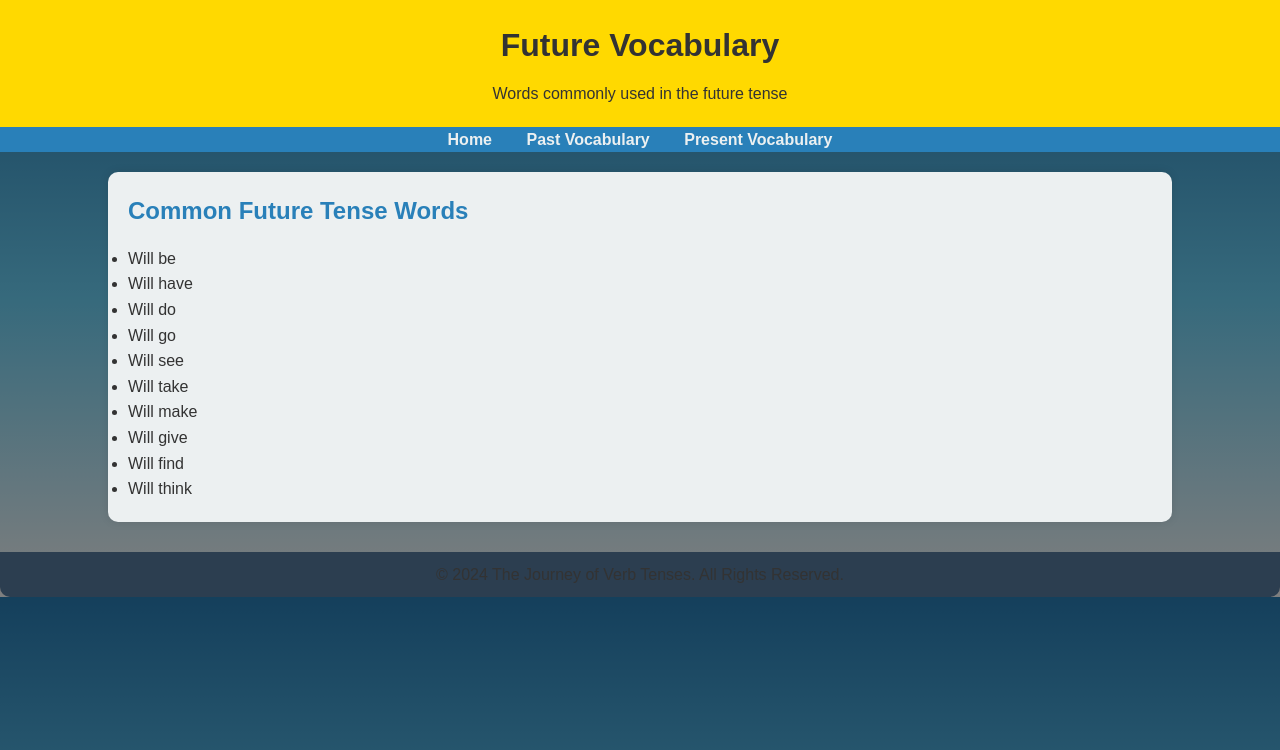
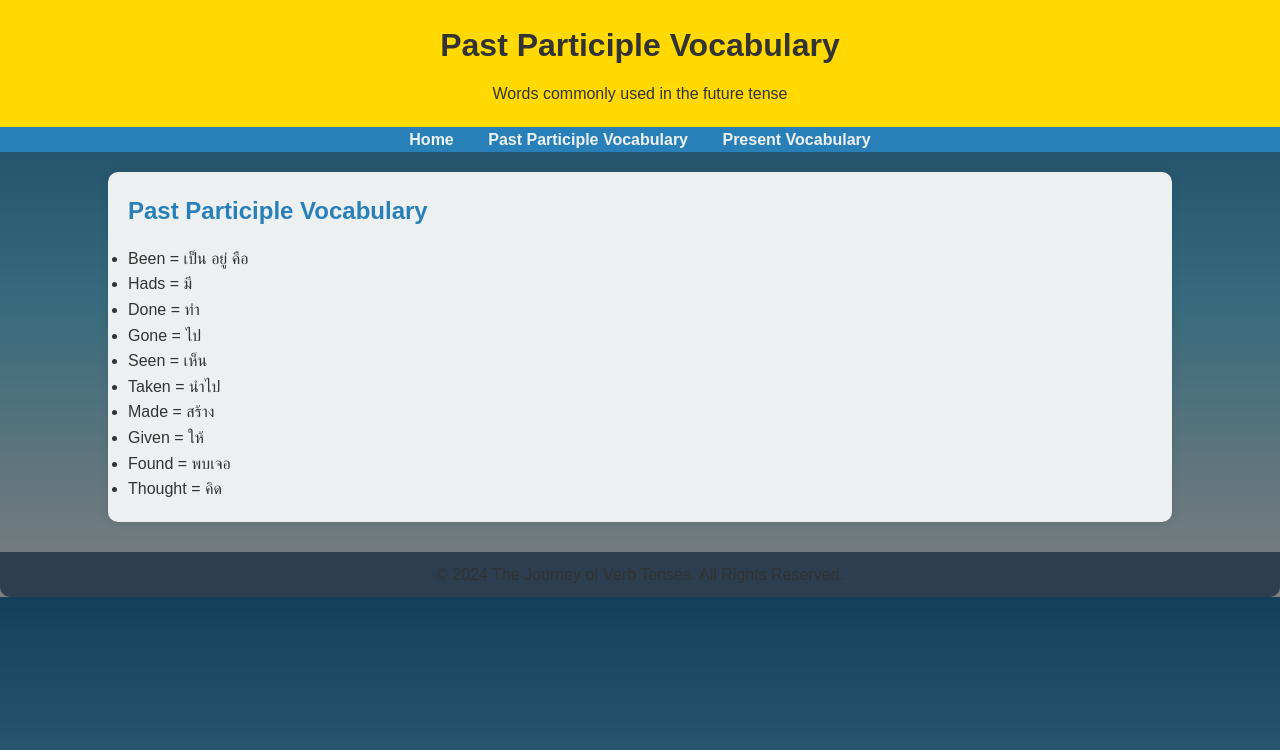
Before and after one commit to 10wanchana/10wanchana.github.io, a plain HTML site: page future-vocabulary.html in a window 1280 px wide. Drawn offline with Linux system fonts and the light colour scheme.

Commit message:
Update future-vocabulary.html

```diff
--- a/future-vocabulary.html
+++ b/future-vocabulary.html
@@ -3,37 +3,37 @@
 <head>
     <meta charset="UTF-8">
     <meta name="viewport" content="width=device-width, initial-scale=1.0">
-    <title>Future Vocabulary</title>
+    <title>Past Participle Vocabulary</title>
     <link rel="stylesheet" href="styles.css">
 </head>
 <body>
     <header>
         <div class="header-container">
-            <h1>Future Vocabulary</h1>
+            <h1>Past Participle Vocabulary</h1>
             <p>Words commonly used in the future tense</p>
         </div>
         <nav>
             <ul>
                 <li><a href="index.html">Home</a></li>
-                <li><a href="past-vocabulary.html">Past Vocabulary</a></li>
+                <li><a href="past-vocabulary.html">Past Participle Vocabulary</a></li>
                 <li><a href="present-vocabulary.html">Present Vocabulary</a></li>
             </ul>
         </nav>
     </header>
 
     <section>
-        <h2>Common Future Tense Words</h2>
+        <h2>Past Participle Vocabulary</h2>
         <ul>
-            <li>Will be</li>
-            <li>Will have</li>
-            <li>Will do</li>
-            <li>Will go</li>
-            <li>Will see</li>
-            <li>Will take</li>
-            <li>Will make</li>
-            <li>Will give</li>
-            <li>Will find</li>
-            <li>Will think</li>
+            <li>Been = เป็น อยู่ คือ</li>
+            <li>Hads = มี</li>
+            <li>Done = ทำ</li>
+            <li>Gone = ไป</li>
+            <li>Seen = เห็น</li>
+            <li>Taken = นำไป</li>
+            <li>Made = สร้าง</li>
+            <li>Given = ให้</li>
+            <li>Found = พบเจอ</li>
+            <li>Thought = คิด</li>
         </ul>
     </section>
 
```
